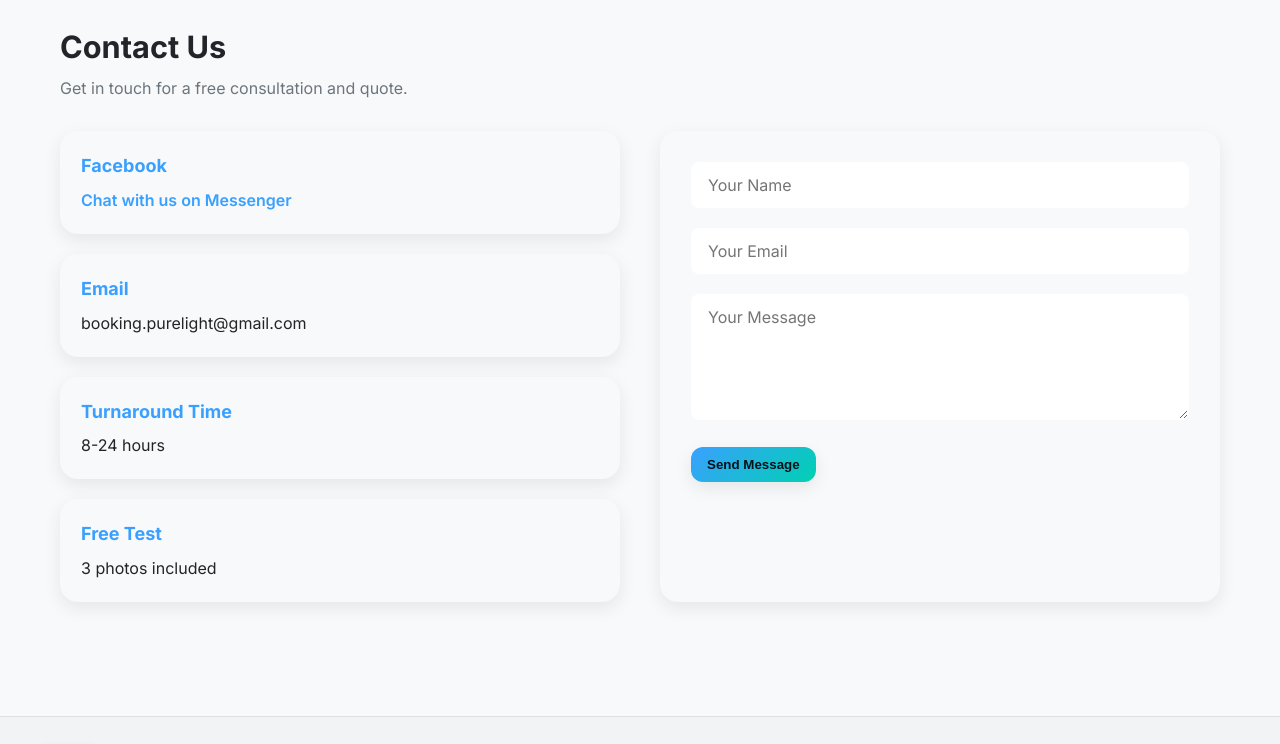
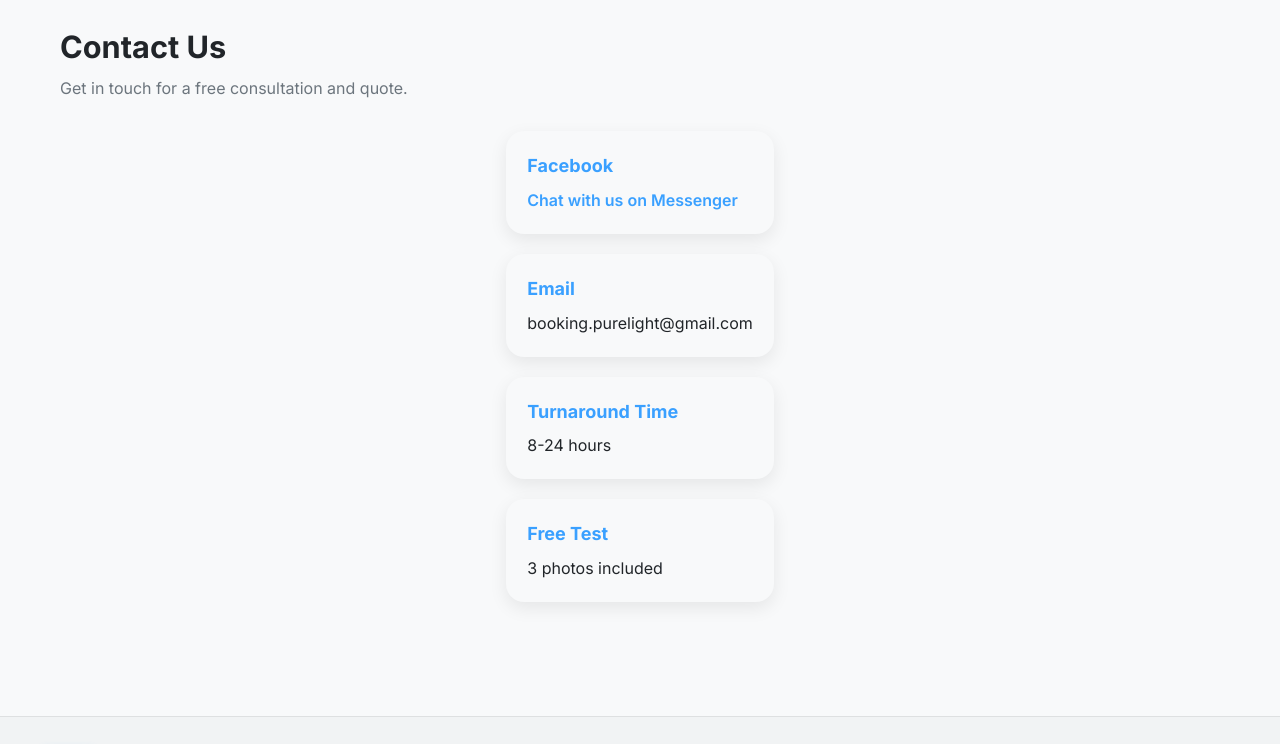
Before and after one commit to thaiduy0504/Purelight, a plain HTML site: page index.html in a window 1280 px wide. Shown: the part 3060-3804 px from the top of the page. Drawn offline with nearby package versions, Linux system fonts and the light colour scheme.

Commit message:
Remove contact form, keep only contact info section

```diff
--- a/index.html
+++ b/index.html
@@ -307,8 +307,8 @@
           <p class="section-sub">Get in touch for a free consultation and quote.</p>
         </div>
       </div>
-      <div class="contact-content">
-                 <div class="contact-info animate">
+             <div class="contact-content">
+         <div class="contact-info animate">
            <div class="contact-item">
              <h3>Facebook</h3>
              <p><a href="https://m.me/100083193085109" target="_blank" onclick="openFacebookChat()" style="color: var(--brand); text-decoration: none; font-weight: 600;">Chat with us on Messenger</a></p>
@@ -326,21 +326,7 @@
              <p>3 photos included</p>
            </div>
          </div>
-                 <div class="contact-form animate">
-           <form id="contactForm" onsubmit="sendToFacebook(event)">
-             <div class="form-group">
-               <input type="text" id="contactName" placeholder="Your Name" required>
-             </div>
-             <div class="form-group">
-               <input type="email" id="contactEmail" placeholder="Your Email" required>
-             </div>
-             <div class="form-group">
-               <textarea id="contactMessage" placeholder="Your Message" rows="5" required></textarea>
-             </div>
-             <button type="submit" class="btn btn-primary">Send Message</button>
-           </form>
-         </div>
-      </div>
+       </div>
     </div>
   </section>
 
--- a/style.css
+++ b/style.css
@@ -790,9 +790,8 @@ body.light .banner.social-banner {
 
 /* Contact Section */
 .contact-content {
-  display: grid;
-  grid-template-columns: 1fr 1fr;
-  gap: 40px;
+  display: flex;
+  justify-content: center;
   margin-top: 30px;
 }
 
@@ -905,8 +904,7 @@ body.light .banner.social-banner {
 
 @media (max-width: 768px) {
   .contact-content {
-    grid-template-columns: 1fr;
-    gap: 30px;
+    justify-content: flex-start;
   }
 }
 
```
